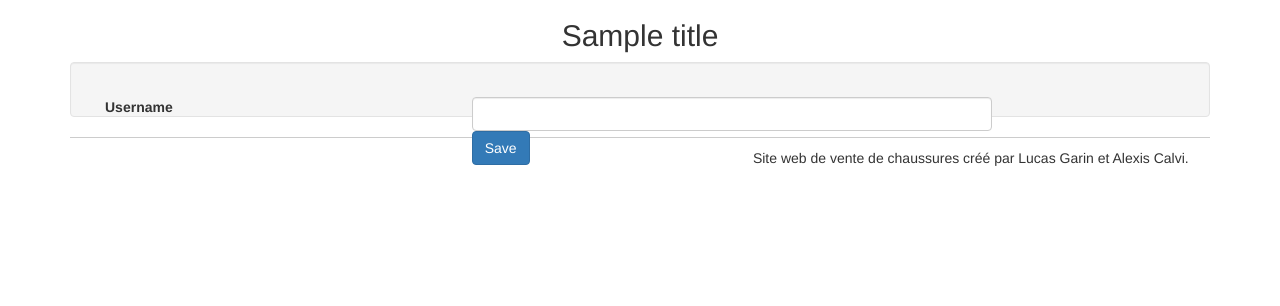
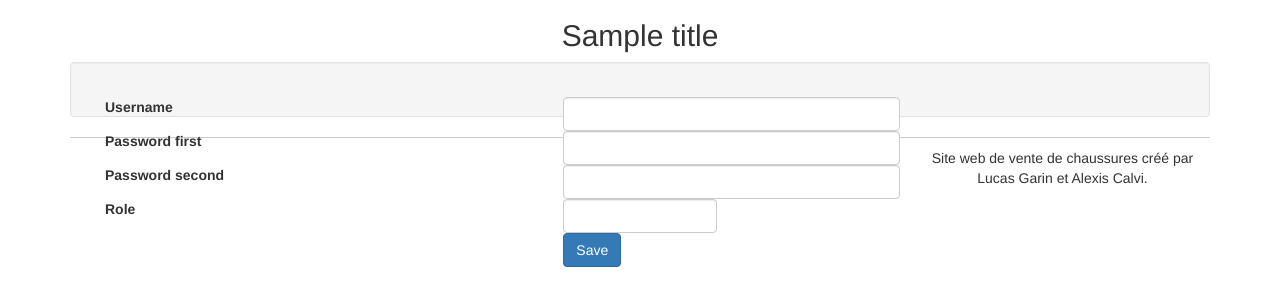
Before and after one commit to polytechlyon-isi2/ShoesUs, a PHP site: template views/user_form.html.twig in a window 1280 px wide. Shown: the part 51-357 px from the top of the page. Run offline with PHP 8.4, Linux system fonts and the light colour scheme; the template is opened without the code that fills it: most values are stand-ins (such as "Sample title", 1, 10 or a date in 2020); form fields are guessed from the names that the template uses; some libraries are stand-ins or nearby versions.

Commit message:
User dans l'administration corrigé et plus précis. Panier ne fonctionne pas encore. A voir : dans quel fichier faire les requete sql du panier

```diff
--- a/app/app.php
+++ b/app/app.php
@@ -53,3 +53,6 @@
 $app['dao.category'] = $app->share(function ($app) {
     return new ShoesUs\DAO\CategoryDAO($app['db']);
 });
+$app['dao.bag'] = $app->share(function ($app) {
+    return new ShoesUs\DAO\BagDAO($app['db']);
+});
--- a/views/bag.html.twig
+++ b/views/bag.html.twig
@@ -1,6 +1,8 @@
 {% extends "layout.html.twig" %}
 
-{% block title %}{{ user.name }}{% endblock %}
+
+{% block title %}f{% endblock %}
+
 
 {% block content %}
 {% for bag in bags %}
--- a/views/user_form.html.twig
+++ b/views/user_form.html.twig
@@ -10,23 +10,58 @@
     {{ flashMessage }}
 </div>
 {% endfor %}
+{% if form_errors(userForm.password.first) %}
+<div class="alert alert-danger">
+    {{ form_errors(userForm.password.first) }}
+</div>
+{% endif %}
 
 <div class="well">
 {{ form_start(userForm, { 'attr': {'class': 'form-horizontal'} }) }}
     <div class="form-group">
         {{ form_label(userForm.username, null, { 'label_attr':  {
-            'class': 'col-sm-4 control-label'
+            'class': 'col-sm-5 control-label'
         }}) }}
-        <div class="col-sm-6">
+        <div class="col-sm-4">
             {{ form_errors(userForm.username) }}
             {{ form_widget(userForm.username, { 'attr':  {
                 'class': 'form-control'
             }}) }}
         </div>
     </div>
-
     <div class="form-group">
-        <div class="col-sm-offset-4 col-sm-3">
+        {{ form_label(userForm.password.first, null, { 'label_attr':  {
+            'class': 'col-sm-5 control-label'
+        }}) }}
+        <div class="col-sm-4">
+            {{ form_widget(userForm.password.first, { 'attr':  {
+                'class': 'form-control'
+            }}) }}
+        </div>
+    </div>
+    <div class="form-group">
+        {{ form_label(userForm.password.second, null, { 'label_attr':  {
+            'class': 'col-sm-5 control-label'
+        }}) }}
+        <div class="col-sm-4">
+            {{ form_widget(userForm.password.second, { 'attr':  {
+                'class': 'form-control'
+            }}) }}
+        </div>
+    </div>
+    <div class="form-group">
+        {{ form_label(userForm.role, null, { 'label_attr':  {
+            'class': 'col-sm-5 control-label'
+        }}) }}
+        <div class="col-sm-2">
+            {{ form_errors(userForm.role) }}
+            {{ form_widget(userForm.role, { 'attr':  {
+                'class': 'form-control'
+            }}) }}
+        </div>
+    </div>
+    <div class="form-group">
+        <div class="col-sm-offset-5 col-sm-3">
             <input type="submit" class="btn btn-primary" value="Save" />
         </div>
     </div>
```
Also changed, not shown: app/routes.php (+19 -3 lines), src/DAO/BagDAO.php (+14 -13 lines), src/DAO/UserDAO.php (+20 -9 lines), src/Domain/Bag.php (+20 -4 lines), src/Form/Type/UserType.php (+11 -1 lines), views/admin.html.twig (+12 -5 lines).
